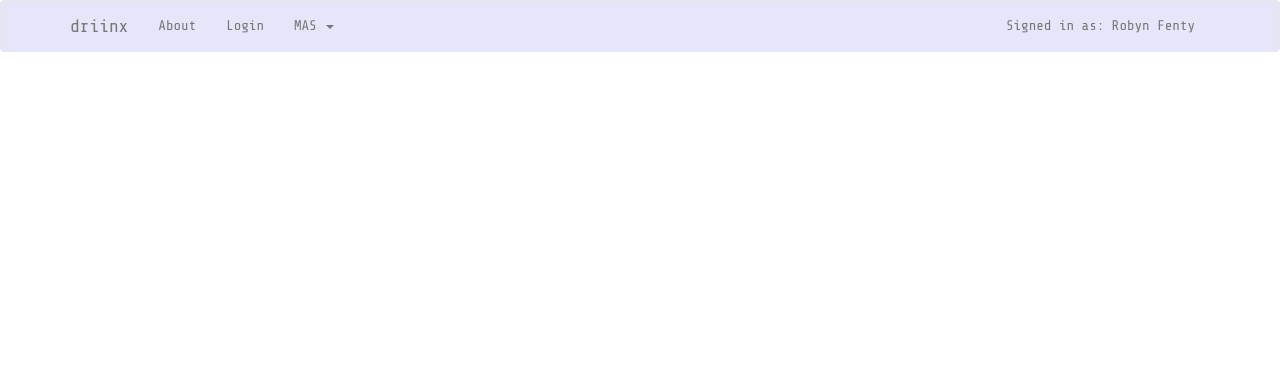
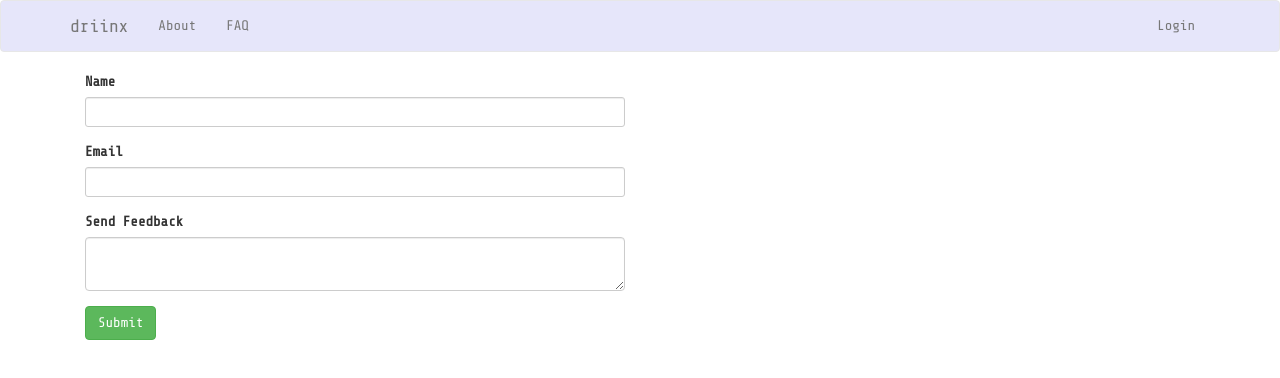
Before and after one commit to qwertypie90/drinx, a React (Create React App) app in the folder client/: page /faq in a window 1280 px wide. Shown: the top 378 px of the page. Built offline with nearby package versions, Linux system fonts and the light colour scheme; the HTML template or start-up script is replaced by a standard one.

Commit message:
changes to FAQ, about, and login

```diff
--- a/client/src/About.js
+++ b/client/src/About.js
@@ -1,23 +1,21 @@
-import React, { Component } from 'react';
-import { Button, Jumbotron} from "react-bootstrap";
-
+import React, { Component } from "react";
+import { Button, Jumbotron } from "react-bootstrap";
 
 class About extends Component {
 	render() {
 		return (
-
-        	<Jumbotron>
+			<div className="container">
 				<h1>DRIINX!</h1>
 				<p>
-    Our mission is simple, to help the citizens in LA find the best happy hours in their neighborhoods.
+					Our mission is simple, to help the citizens in LA find the
+					best happy hours in their neighborhoods.
 				</p>
+				<h2>Our Team</h2>
 				<h3>Dianna Simmons</h3>
- <h3>Lindsey</h3>
-</Jumbotron>
-
-        	)
-};
-};
-
+				<h3>Lindsey McDowell</h3>
+			</div>
+		);
+	}
+}
 
 export default About;
--- a/client/src/App.js
+++ b/client/src/App.js
@@ -5,6 +5,7 @@ import Navi from './Navi';
 import About from './About';
 import Admin from './Admin';
 import Home from './Home';
+import FAQ from './FAQ';
 // import Fields from './Fields'
 
 
@@ -29,6 +30,7 @@ render() {
         <Route exact path="/" component={Home} />
         <Route exact path="/admin" component={Admin} />
         <Route exact path="/about" component={About} />
+        <Route exact path="/faq" component={FAQ} />
       </Switch>
     </div>
   </Router>
--- /dev/null
+++ b/client/src/FAQ.js
@@ -0,0 +1,37 @@
+import React from "react";
+import {
+	FormControl,
+	FormGroup,
+	Col,
+	ControlLabel,
+	Form,
+	Button
+} from "react-bootstrap";
+
+class FAQ extends React.Component {
+	render() {
+		return (
+			<div className="container">
+				<form className="col-md-6">
+					<FormGroup bsSize="small">
+						<ControlLabel>Name</ControlLabel>
+						<FormControl type="text" />
+					</FormGroup>
+					<FormGroup bsSize="small">
+						<ControlLabel>Email</ControlLabel>
+						<FormControl type="text" />
+					</FormGroup>
+					<FormGroup controlId="formControlsTextarea">
+						<ControlLabel>Send Feedback</ControlLabel>
+						<FormControl
+							componentClass="textarea"
+						/>
+					</FormGroup>
+					<Button className="btn btn-success">Submit</Button>
+				</form>
+			</div>
+		);
+	}
+}
+
+export default FAQ;
--- a/client/src/Navi.js
+++ b/client/src/Navi.js
@@ -14,19 +14,12 @@ const Navi = () =>
     <NavItem eventKey={1} href="/about">
       About
     </NavItem>
-    <NavItem eventKey={2} href="/admin">
-      Login
+    <NavItem eventKey={2} href="/faq">
+      FAQ
     </NavItem>
-    <NavDropdown eventKey={3} title="MAS" id="basic-nav-dropdown">
-      <MenuItem eventKey={3.1}>Collab?</MenuItem>
-      <MenuItem eventKey={3.2}>Suggestions</MenuItem>
-      <MenuItem eventKey={3.3}>Something else here</MenuItem>
-      <MenuItem divider />
-      <MenuItem eventKey={3.4} href="#">Login</MenuItem>
-    </NavDropdown>
       </Nav>
     <Navbar.Text>
-      Signed in as: <Navbar.Link href="#">Robyn Fenty</Navbar.Link>
+      <Navbar.Link href="/admin">Login</Navbar.Link>
     </Navbar.Text>
 
 </Navbar>;
```
Lines whose indentation alone changed are shown as unchanged.
